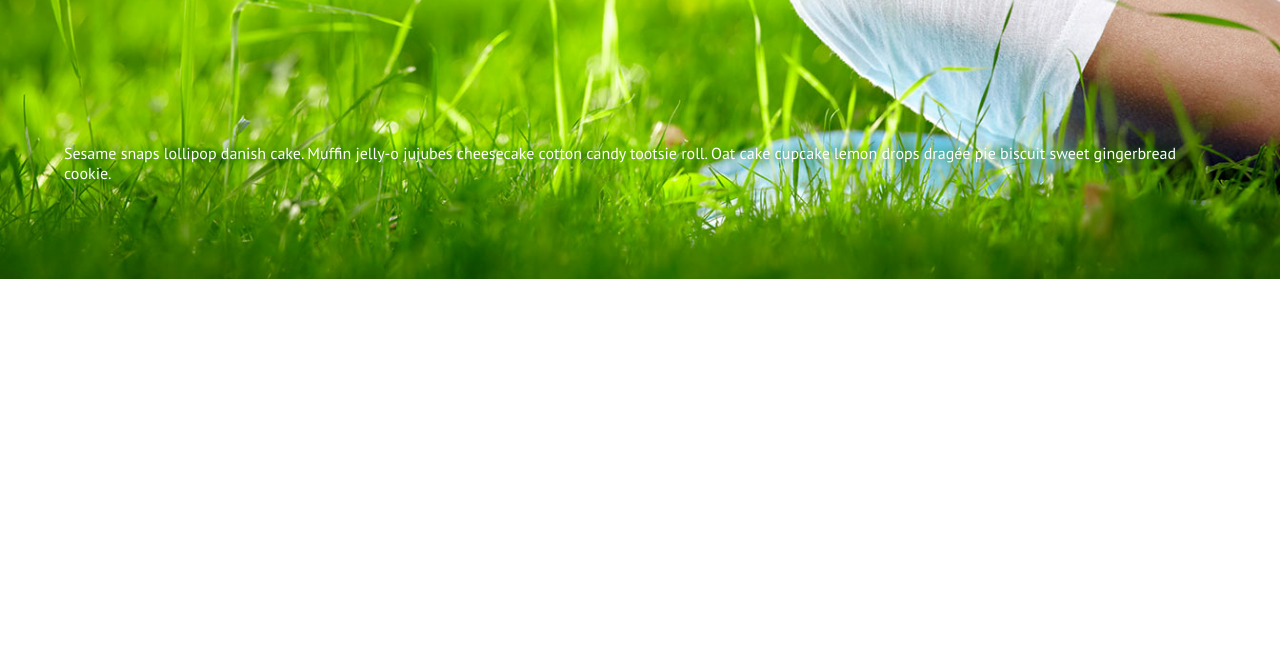
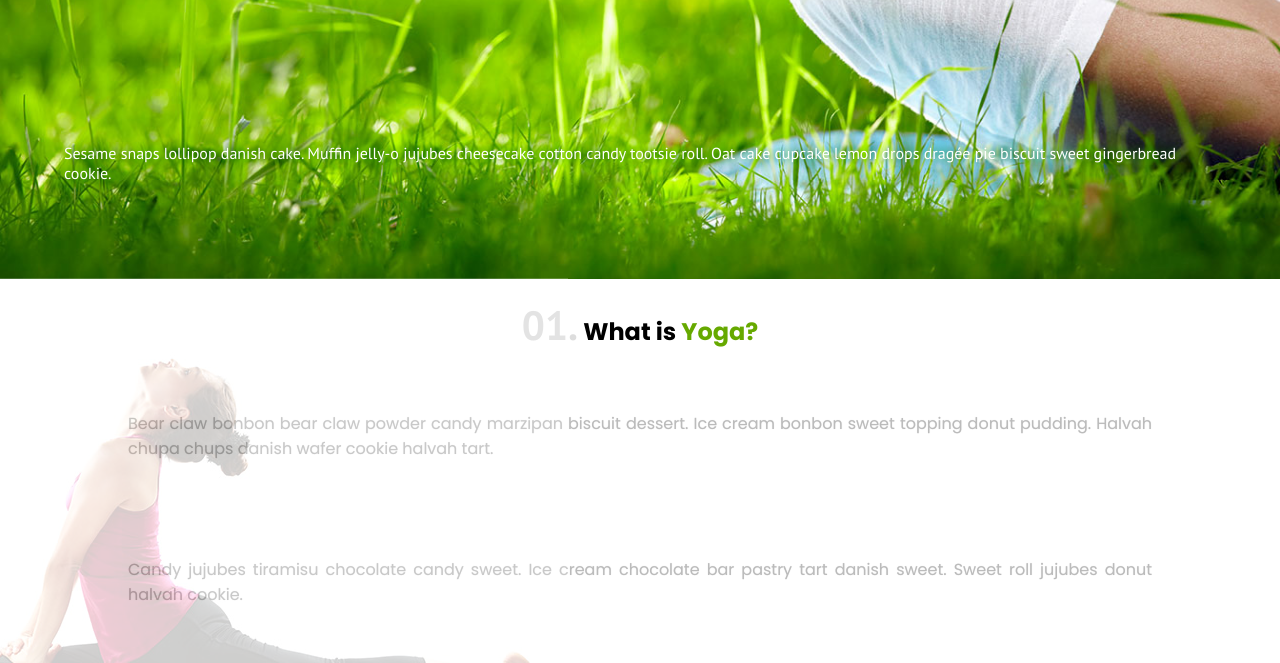
Before and after one commit to czumczum/czumczum.github.io, a plain HTML site: page Weekly webdev challenge/week 16/index.html in a window 1280 px wide. Shown: the part 521-1184 px from the top of the page. Before the commit the page ends 800 px from the top, so only its background shows below. Drawn offline with nearby package versions, Linux system fonts and the light colour scheme.

Commit message:
week16: section 1 - logo and imgs

```diff
--- a/Weekly webdev challenge/week 16/css/style.scss
+++ b/Weekly webdev challenge/week 16/css/style.scss
@@ -1,8 +1,13 @@
+$mainColor: #66a900;
+$paragrafColor: #ddd;
+$fontStandard: 'PT Sans', sans-serif;
+$fontFancy: 'Poppins', sans-serif;
+
 body {
   margin: 0;
   padding: 0;
   background-color: white;
-  font-family: 'PT Sans', sans-serif;
+  font-family: $fontStandard;
   color: white;
 }
 header {
@@ -29,10 +34,13 @@ nav {
   width: 90vw;
   display: flex;
   justify-content: space-between;
-  padding: 5px 10px;
+  padding: 5px 15px;
+  align-items: flex-start;
+  height: 10vh;
   ul {
     display: inline-block;
     list-style: none;
+    text-align: right;
     &::before {
       content: "MENU";
     }
@@ -43,5 +51,46 @@ nav {
   }
   li {
     display: none;
+    &.active {
+      display: inline-block;
+    }
   }
 }
+section {
+  margin-top: -1px;
+  overflow-x: hidden;
+  font-family: $fontFancy;
+  .decor {
+    width: 200vw;
+  }
+  h1 {
+    text-align: center;
+    color: black;
+  }
+  strong {
+    color: $paragrafColor;
+    font-size: 1.7em;
+    font-family: $fontStandard;
+  }
+  em {
+    color: $mainColor;
+    font-style: normal;
+  }
+  p {
+    color: #bbb;
+    padding: 5vh 10vw;
+    text-align: justify;
+    text-shadow: 0 0 1px $paragrafColor;
+    z-index: 1;
+  }
+  article {
+    position: relative;
+  }
+  img {
+    position: absolute;
+    opacity: 0.2;
+    z-index: 3;
+    top: -140px;
+    left: -150px;
+  }
+}
--- a/Weekly webdev challenge/week 16/index.html
+++ b/Weekly webdev challenge/week 16/index.html
@@ -4,8 +4,10 @@
     <meta charset="UTF-8">
     <title>Mirror Yoga</title>
     <meta name="viewport" content="width=device-width, initial-scale=1.0">
-    <link href='https://fonts.googleapis.com/css?family=PT+Sans:400,400italic,700,700italic' rel='stylesheet' type='text/css'>
+    <link href='https://fonts.googleapis.com/css?family=Poppins:400,500,600,700,300|PT+Sans:400,400italic,700,700italic&subset=latin,latin-ext' rel='stylesheet' type='text/css'>
     <link rel="stylesheet" href="css/style.css">
+    <script src="https://ajax.googleapis.com/ajax/libs/jquery/3.1.0/jquery.min.js"></script>
+    <script src="js/app.js"></script>
 </head>
 <body>
 <header>
@@ -21,3 +23,16 @@
     <h1>Refresh yourself by Yoga Exercise</h1>
     <p>Sesame snaps lollipop danish cake. Muffin jelly-o jujubes cheesecake cotton candy tootsie roll. Oat cake cupcake lemon drops dragée pie biscuit sweet gingerbread cookie.</p>
     </header>
+<section id="Welcome">
+    <img src="img/decor.gif" class="decor">
+    <h1><strong>01.</strong> What is <em>Yoga?</em></h1>
+    <article>
+    <p>Bear claw bonbon bear claw powder candy marzipan biscuit dessert.
+        Ice cream bonbon sweet topping donut pudding.
+        Halvah chupa chups danish wafer cookie halvah tart.</p>
+    <p>Candy jujubes tiramisu chocolate candy sweet.
+        Ice cream chocolate bar pastry tart danish sweet.
+        Sweet roll jujubes donut halvah cookie.</p>
+        <img src="img/woman-1.jpg" class="image" title="woman does yoga" alt="woman does yoga">
+        </article>
+</section>
--- a/Weekly webdev challenge/week 16/js/app.js
+++ b/Weekly webdev challenge/week 16/js/app.js
@@ -1,6 +1,10 @@
+$(document).ready(function () {
 
-//Header - menu handling
-var menu = document.querySelector('#menu');
-menu.addEventListener("click", function () {
-    this.classList.toggle("active");
+    //Header - menu handling
+    var menu = $('#menu');
+    menu.on("click", function () {
+        menu.children().toggle('active');
+    });
+
+
 });
```
Also changed, not shown: Weekly webdev challenge/week 16/css/style.css, 1 other file.
